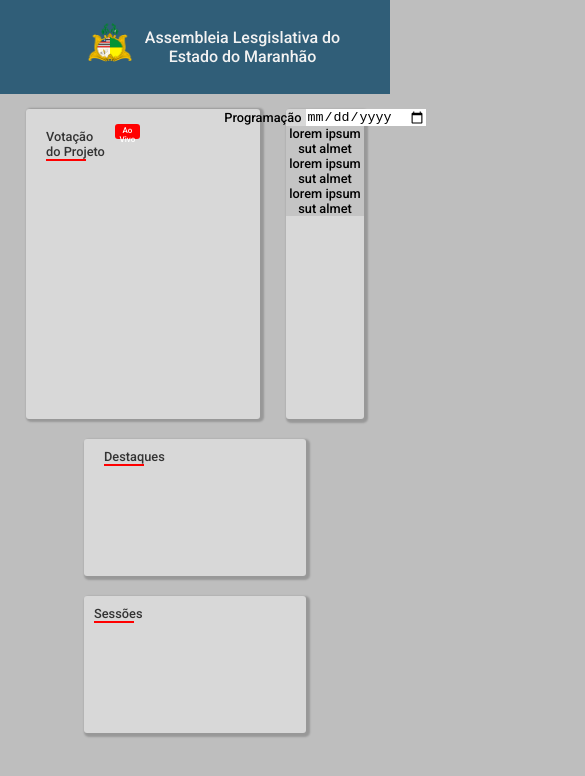
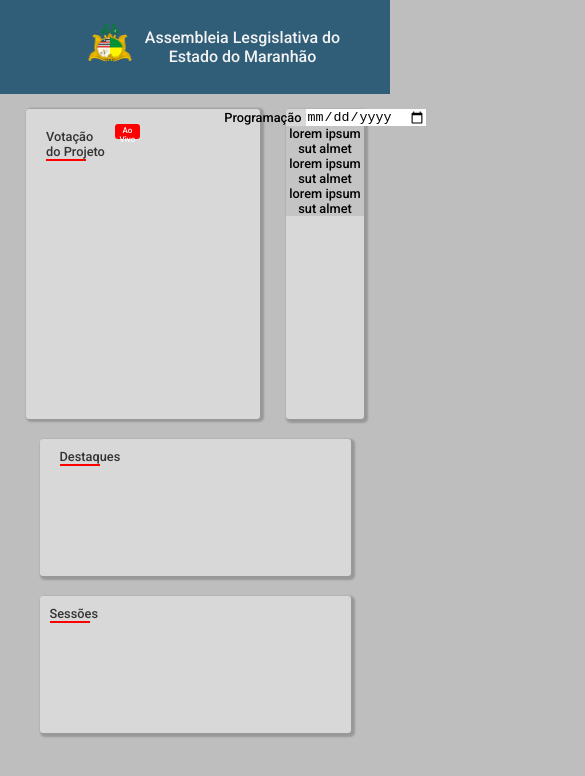
Before and after one commit to fymorGod/projeto-assembleia-stream, a React (Create React App) app in the folder assembleia/: page / in a window 390 px wide. Shown: the top 776 px of the page, 585 px wide, since content can reach past the window. Built offline with nearby package versions, Linux system fonts and the light colour scheme; a web font is replaced by a local one.

Commit message:
ajuste no layout - moldando a responsividade - v1.0.0

```diff
--- a/assembleia/package.json
+++ b/assembleia/package.json
@@ -9,6 +9,7 @@
     "@types/axios": "^0.14.0",
     "react": "^17.0.2",
     "react-dom": "^17.0.2",
+    "react-router-dom": "^6.2.1",
     "react-scripts": "5.0.0",
     "web-vitals": "^2.1.4"
   },
--- a/assembleia/src/App.jsx
+++ b/assembleia/src/App.jsx
@@ -1,11 +1,17 @@
 import { Home } from "./pages/home";
-import {  } from 'react-router-dom';
+import { Login } from "./pages/login";
+import { BrowserRouter,Routes, Route} from 'react-router-dom';
+import { Admin } from "./pages/admin";
 
 function App() {
   return (
-    <div>
-      <Home />
-    </div>
+    <BrowserRouter>
+      <Routes>
+        <Route path='/' element={<Home />} />
+        <Route path='/admin/login' element={<Login />} />
+        <Route path='/admin/system' element={<Admin />} />
+      </Routes>
+    </BrowserRouter>
   );
 }
 
--- /dev/null
+++ b/assembleia/src/pages/admin.jsx
@@ -0,0 +1,7 @@
+export function Admin(){
+    return (
+        <div>
+            admin
+        </div>
+    )
+}
--- /dev/null
+++ b/assembleia/src/pages/login.jsx
@@ -0,0 +1,7 @@
+export function Login(){
+    return (
+        <div>
+            Login
+        </div>
+    )
+}
--- a/assembleia/src/styles/home.css
+++ b/assembleia/src/styles/home.css
@@ -6,7 +6,9 @@
     flex-direction: row;
 }
 .box-destaque{
-    padding: 20px 84px;
+    margin: 0% auto;
+    width: 90%;
+    padding: 20px;
 }
 .container-destaque{
     margin: 0 auto;
@@ -36,7 +38,9 @@
 }
 
 .box-sessoes{
-    padding: 20px 84px;
+    margin: 0% auto;
+    width: 90%;
+    padding: 20px;
 }
 .container-sessoes{
     margin-top: -20px;
```
Also changed, not shown: 2 other files (tests, documents, lock files or other folders).
